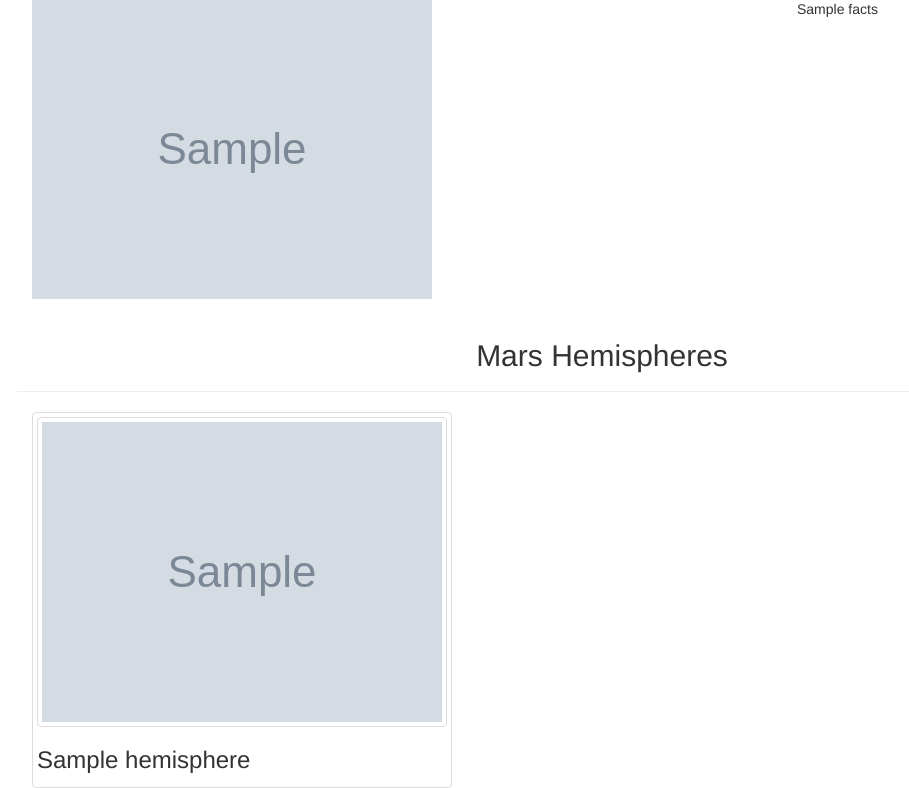
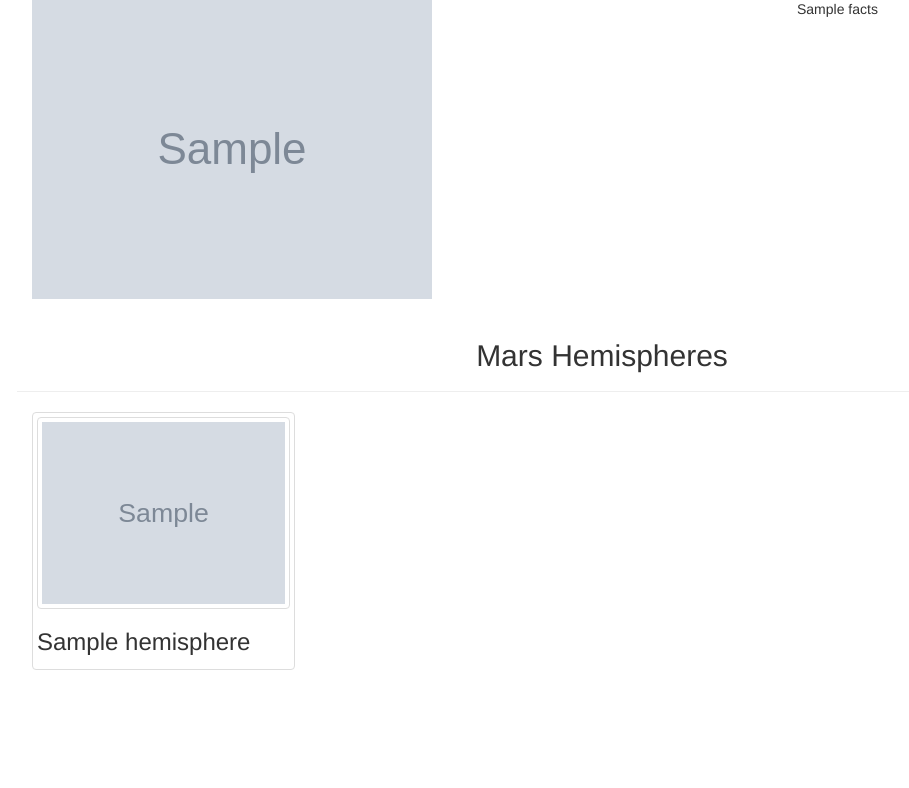
Before and after one commit to AndrejaCH/Mission-to-Mars, a Flask app: page / in a window 1280 px wide. Shown: the part 468-1256 px from the top of the page, without its empty margins (38-947 px from the left). After the commit the page ends 1138 px from the top, so only its background shows below. Run offline with Flask 2, Linux system fonts and the light colour scheme; grey boxes marked "Sample" are stand-in pictures; a database or web service that is not in the repository returns one stand-in record (values such as "Sample title"); some libraries are stand-ins or nearby versions.

Commit message:
add tumbnail

```diff
--- a/Mars_Scraping/templates/index.html
+++ b/Mars_Scraping/templates/index.html
@@ -61,7 +61,7 @@
         </div>
 
         {% for hemisphere in mars.hemispheres %}
-        <div class="col-md-6">
+        <div class="col-md-3">
           <div class="img-thumbnail">
             <img src="{{hemisphere.img_url | default('static/images/error.png', true)}}" alt="..." class="img-thumbnail">
             <div class="caption">
```
